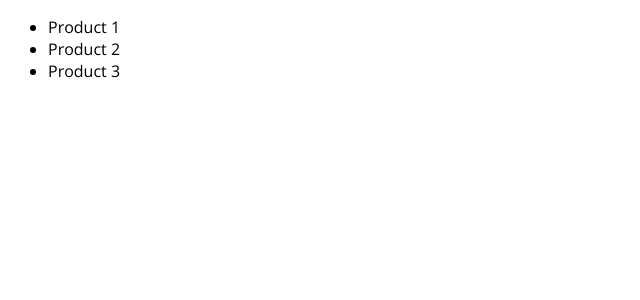
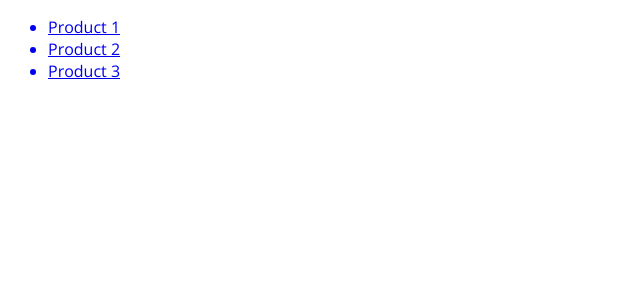
Before and after one commit to muhammadarsalanmanzoor/next-js-older-version, a Next.js app: page / in a window 1280 px wide. Shown: the top 300 px of the page, without its empty margins (0-640 px from the left). Built offline with nearby package versions, Linux system fonts and the light colour scheme.

Commit message:
learning dynamic parameters with pre-rendering

```diff
--- a/data/dummy-data.json
+++ b/data/dummy-data.json
@@ -1,7 +1,19 @@
 {
   "products": [
-    { "id": "p1", "title": "Product 1" },
-    { "id": "p2", "title": "Product 2" },
-    { "id": "p3", "title": "Product 3" }
+    {
+      "id": "p1",
+      "title": "Product 1",
+      "description": "This is product 1 Description"
+    },
+    {
+      "id": "p2",
+      "title": "Product 2",
+      "description": "This is product 2 Description"
+    },
+    {
+      "id": "p3",
+      "title": "Product 3",
+      "description": "This is product 3 Description"
+    }
   ]
 }
--- a/pages/index.js
+++ b/pages/index.js
@@ -1,5 +1,6 @@
 import fs from 'fs/promises';
 import path from 'path';
+import Link from 'next/link';
 
 function HomePage(props) {
   const { products } = props;
@@ -7,7 +8,11 @@ function HomePage(props) {
   return (
     <ul>
       {products.map((product) => {
-        return <li key={product.id}>{product.title}</li>;
+        return (
+          <Link href={`/${product.id}`}>
+            <li key={product.id}>{product.title}</li>
+          </Link>
+        );
       })}
     </ul>
   );
@@ -173,6 +178,50 @@ function HomePage(props) {
  *
  */
 
+/**
+ *
+ * In this project, which we have here, we currently have only
+ * one page, the index.js page, now there we're rendering some
+ * dummy product data, now that if our data would bit more
+ * complex like every product also had a description let's
+ * say and i'll keep this very simple, now adding description
+ * key in dummy json file, now the idea could be in the index.js
+ * file we render a list of products and every product is
+ * a click able link which takes us to a detail page where
+ * we then also see the description of the product and
+ * for this we could add a new page with a dynamic segment
+ * between square brackets and we name this pid and on this
+ * page we show the product details and that data should now
+ * be fetched from the dummy json file as well, now again
+ * of course we could write standard react code, so to say
+ * and use useEffect to send a HTTP request to some server
+ * which might provide this product data but the we're back
+ * in the world where that data is not there when this page
+ * is initially rendered so search engines still wouldn't
+ * see it so that's not what we'll do here instead what will
+ * do here is we will again use getStaticProps functions and
+ * here inside this function we will again reach out to the
+ * dummy json file but now instead of returning all products
+ * i want to read the file and only return one product from
+ * that file that will be the difference and therefore of
+ * course we need to know which product should be returned
+ * here and of course that's something we can determine by
+ * looking at the concrete value, which is in the URL, SO
+ * the concrete value of the pid key that's where does
+ * context parameter again becomes important because i did
+ * briefly mention this before that we can use this context
+ * parameter which is exposed to us by next-js to get hold
+ * of the concrete param values so the concrete vales for
+ * these dynamic segments in our paths we can access that
+ * with params key in context which is exposed by next-js,
+ * now after implementation of fetching product and make
+ * a list clickable and then click a particular product
+ * to move to dynamic route then it will throw an error
+ * of getStaticPaths  and we will see this in next branch
+ *
+ *
+ */
+
 export async function getStaticProps(context) {
   const filePath = path.join(process.cwd(), 'data', 'dummy-data.json');
 
```
Also changed, not shown: pages/[pid].js (added, +33 -0 lines).
